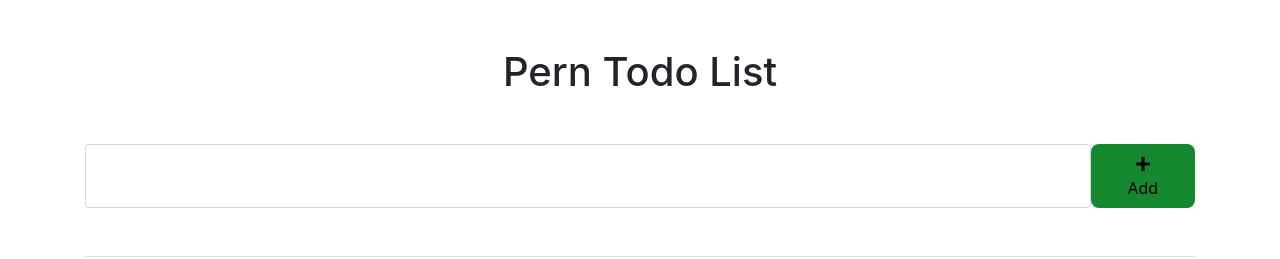
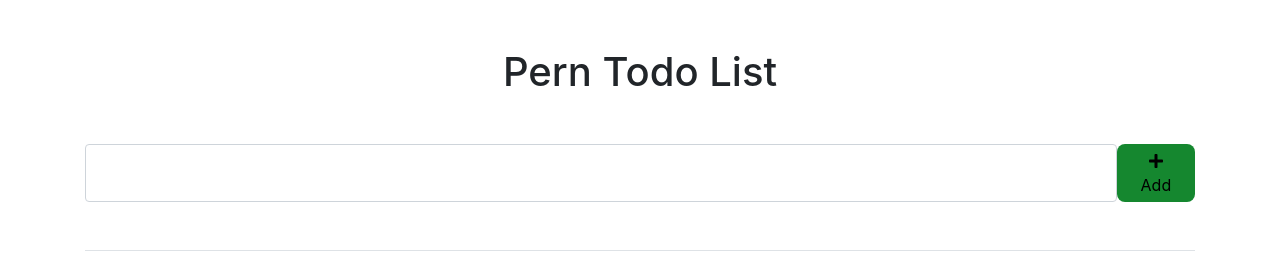
Before and after one commit to JaneilTan/03-exercise--styled-components, a React (Create React App) app in the folder client/: page / in a window 1280 px wide. Shown: the top 259 px of the page. Built offline with nearby package versions, Linux system fonts and the light colour scheme; no server answers.

Commit message:
Added extended styles

```diff
--- a/client/src/components/Button.js
+++ b/client/src/components/Button.js
@@ -9,12 +9,15 @@ import {
 } from "@fortawesome/free-solid-svg-icons";
 
 const StyledButton = styled.button`
-  padding: 0.5rem 2rem;
+  padding: 0.30rem 1.15rem;
   border: none;
   border-radius: 0.5rem;
 
   background-color: ${(props) => props.$styledButtonBg || ""}
 `;
+const StyledIcon = styled(FontAwesomeIcon)`
+  margin: auto;
+`
 
 const Button = (props) => {
   const {
@@ -58,9 +61,10 @@ const Button = (props) => {
       $styledButtonBg={colors[buttonCategory]}
 
     >
-      {icon && <FontAwesomeIcon icon={icon} />}
+    {icon && <StyledIcon icon={icon} />}
       {buttonText}
     </StyledButton>
+
   );
 };
 
```
